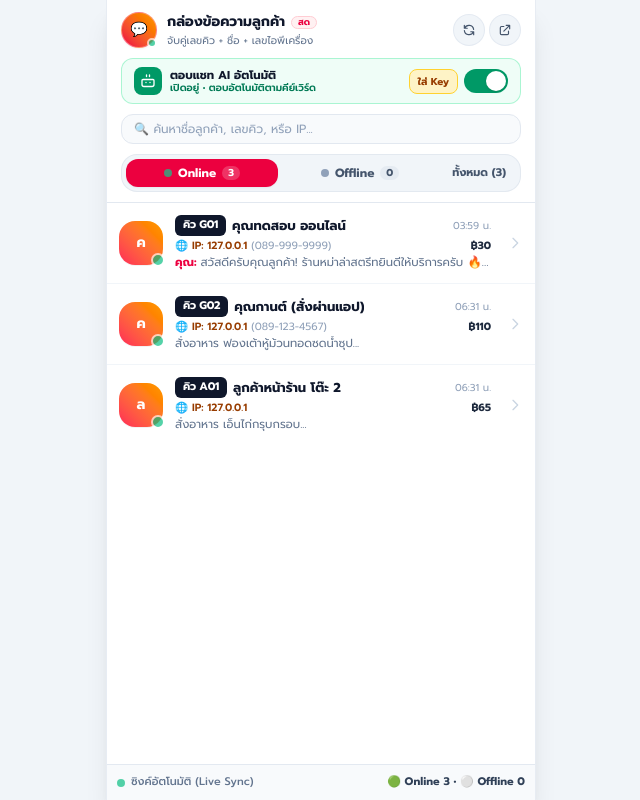
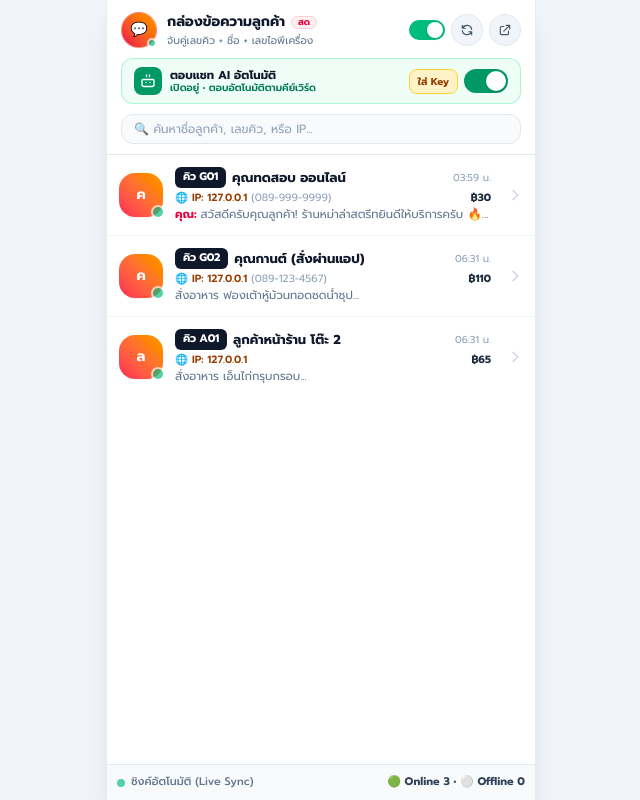
Before and after one commit to showkhlong-netizen/MalaStreet, a Laravel app: page /kitchen/chat in a window 1280 px wide. Shown: the whole page, without its empty margins (319-959 px from the left). Run offline with Laravel 12, Linux system fonts and the light colour scheme; a user stored in the database is signed in; data comes from the database, SQL or seed files in the repository; style sheets or scripts are compiled from the project's sources; some libraries are stand-ins or nearby versions.

Commit message:
Replace Online/Offline tab bar with compact top-right switch in customer chat header

```diff
--- a/resources/views/pos/kitchen_chat.blade.php
+++ b/resources/views/pos/kitchen_chat.blade.php
@@ -70,8 +70,18 @@
                         </div>
                     </div>
 
-                    <!-- Right Controls: Popout & Refresh -->
-                    <div class="flex items-center gap-1 shrink-0">
+                    <!-- Right Controls: Online/Offline Switch, Refresh & Popout -->
+                    <div class="flex items-center gap-1.5 shrink-0">
+                        <button type="button"
+                                role="switch"
+                                aria-checked="true"
+                                id="inbox-online-switch"
+                                onclick="toggleInboxOnlineSwitch()"
+                                class="relative inline-flex h-5 w-9 shrink-0 cursor-pointer rounded-full border-2 border-transparent transition-colors duration-200 ease-in-out focus:outline-none bg-emerald-500"
+                                title="สลับดูแชท Online ({{ $onlineOrders->count() }}) / Offline ({{ $offlineOrders->count() }})">
+                            <span id="inbox-online-switch-knob"
+                                  class="pointer-events-none inline-block h-4 w-4 transform rounded-full bg-white shadow-sm ring-0 transition duration-200 ease-in-out translate-x-4"></span>
+                        </button>
                         <button type="button"
                                 onclick="window.location.reload()"
                                 class="w-8 h-8 rounded-full bg-slate-100 hover:bg-slate-200 text-slate-600 border border-slate-200/80 flex items-center justify-center transition-all cursor-pointer active:scale-95"
@@ -161,37 +171,6 @@
                            oninput="filterInboxItems(this.value)"
                            placeholder="🔍 ค้นหาชื่อลูกค้า, เลขคิว, หรือ IP..."
                            class="w-full bg-slate-50 border border-slate-200 rounded-xl px-3 py-1.5 text-xs text-slate-800 placeholder-slate-400 focus:bg-white focus:outline-none focus:ring-2 focus:ring-rose-500/20 focus:border-rose-500 transition font-prompt">
-                </div>
-
-                <!-- 1.3 TOP BAR TABS: ONLINE vs OFFLINE (ตามคำสั่ง) -->
-                <div class="mt-2.5 flex items-center gap-1.5 p-1 bg-slate-100 rounded-2xl border border-slate-200/90 text-xs font-bold">
-                    <!-- Tab: Online -->
-                    <button type="button"
-                            onclick="setInboxFilter('online')"
-                            id="tab-btn-online"
-                            class="flex-1 py-1.5 px-2 rounded-xl text-center transition-all flex items-center justify-center gap-1.5 bg-rose-600 text-white shadow-xs">
-                        <span class="w-2 h-2 rounded-full bg-emerald-400 animate-pulse"></span>
-                        <span>Online</span>
-                        <span class="text-[10px] bg-white/20 px-1.5 py-0.2 rounded-full font-mono">{{ $onlineOrders->count() }}</span>
-                    </button>
-
-                    <!-- Tab: Offline -->
-                    <button type="button"
-                            onclick="setInboxFilter('offline')"
-                            id="tab-btn-offline"
-                            class="flex-1 py-1.5 px-2 rounded-xl text-center transition-all flex items-center justify-center gap-1.5 text-slate-600 hover:text-slate-900 hover:bg-white/80">
-                        <span class="w-2 h-2 rounded-full bg-slate-400"></span>
-                        <span>Offline</span>
-                        <span class="text-[10px] bg-slate-200/80 px-1.5 py-0.2 rounded-full font-mono text-slate-600">{{ $offlineOrders->count() }}</span>
-                    </button>
-
-                    <!-- Tab: All -->
-                    <button type="button"
-                            onclick="setInboxFilter('all')"
-                            id="tab-btn-all"
-                            class="py-1.5 px-2.5 rounded-xl text-center transition-all text-slate-600 hover:text-slate-900 hover:bg-white/80 text-[11px]">
-                        <span>ทั้งหมด ({{ $recentOrders->count() }})</span>
-                    </button>
                 </div>
             </header>
 
@@ -708,24 +687,26 @@
             setInterval(pollNewMessages, 3000);
         });
 
-        // 1. INBOX TABS: ONLINE vs OFFLINE vs ALL
+        // 1. INBOX SWITCH: ONLINE vs OFFLINE
+        function toggleInboxOnlineSwitch() {
+            setInboxFilter(currentTabFilter === 'online' ? 'offline' : 'online');
+        }
+
         function setInboxFilter(filter) {
             currentTabFilter = filter;
-            const btnOnline = document.getElementById('tab-btn-online');
-            const btnOffline = document.getElementById('tab-btn-offline');
-            const btnAll = document.getElementById('tab-btn-all');
+            const sw = document.getElementById('inbox-online-switch');
+            const knob = document.getElementById('inbox-online-switch-knob');
 
-            // Reset tab styles
-            btnOnline.className = "flex-1 py-1.5 px-2 rounded-xl text-center transition-all flex items-center justify-center gap-1.5 text-slate-600 hover:text-slate-900 hover:bg-white/80 text-xs font-bold";
-            btnOffline.className = "flex-1 py-1.5 px-2 rounded-xl text-center transition-all flex items-center justify-center gap-1.5 text-slate-600 hover:text-slate-900 hover:bg-white/80 text-xs font-bold";
-            btnAll.className = "py-1.5 px-2.5 rounded-xl text-center transition-all text-slate-600 hover:text-slate-900 hover:bg-white/80 text-[11px] font-bold";
-
-            if (filter === 'online') {
-                btnOnline.className = "flex-1 py-1.5 px-2 rounded-xl text-center transition-all flex items-center justify-center gap-1.5 bg-rose-600 text-white shadow-xs text-xs font-bold";
-            } else if (filter === 'offline') {
-                btnOffline.className = "flex-1 py-1.5 px-2 rounded-xl text-center transition-all flex items-center justify-center gap-1.5 bg-white text-slate-900 border border-slate-200/80 shadow-xs text-xs font-bold";
-            } else {
-                btnAll.className = "py-1.5 px-2.5 rounded-xl text-center transition-all bg-white text-slate-900 border border-slate-200/80 shadow-xs text-[11px] font-bold";
+            if (sw && knob) {
+                if (filter === 'online') {
+                    sw.setAttribute('aria-checked', 'true');
+                    sw.className = 'relative inline-flex h-5 w-9 shrink-0 cursor-pointer rounded-full border-2 border-transparent transition-colors duration-200 ease-in-out focus:outline-none bg-emerald-500';
+                    knob.className = 'pointer-events-none inline-block h-4 w-4 transform rounded-full bg-white shadow-sm ring-0 transition duration-200 ease-in-out translate-x-4';
+                } else {
+                    sw.setAttribute('aria-checked', 'false');
+                    sw.className = 'relative inline-flex h-5 w-9 shrink-0 cursor-pointer rounded-full border-2 border-transparent transition-colors duration-200 ease-in-out focus:outline-none bg-slate-300';
+                    knob.className = 'pointer-events-none inline-block h-4 w-4 transform rounded-full bg-white shadow-sm ring-0 transition duration-200 ease-in-out translate-x-0';
+                }
             }
 
             applyInboxFilter();
```
